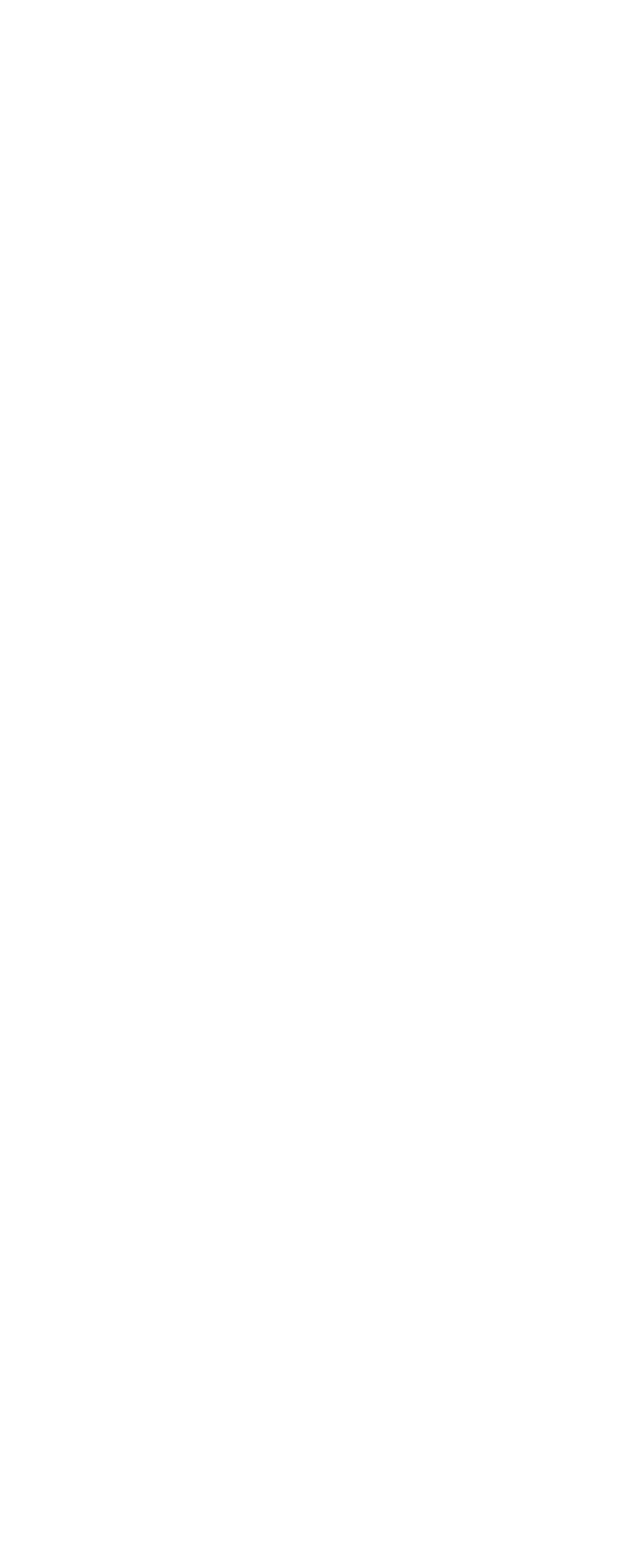
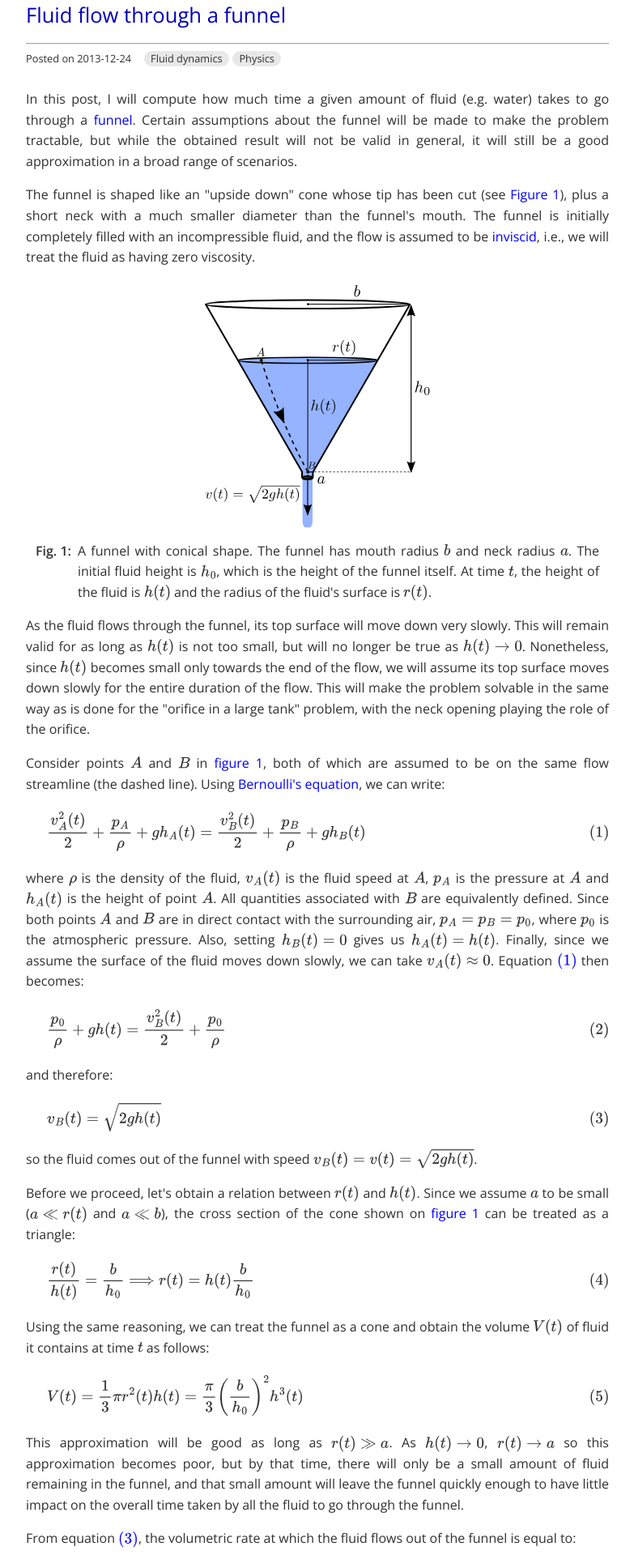
Before and after one commit to dassencio/blog, a Vue app: page /23 in a window 1280 px wide. Before the commit this address had no page. Shown: the part 160-2080 px from the top of the page at 81% size, without its empty margins (248-1031 px from the left). Before the commit the page ends 800 px from the top, so only its background shows below. Built offline with nearby package versions, Linux system fonts and the light colour scheme; a small style sheet from the web is missing; what vue3-highlightjs would draw is missing.

Commit message:
Add post: "Fluid flow through a funnel"

```diff
--- a/src/posts.ts
+++ b/src/posts.ts
@@ -2,6 +2,14 @@ import { dateToString } from "@/functions";
 import { PostLabel, type Post } from "@/types";
 
 const posts: Post[] = [
+  {
+    compatibilityIndex: "62f54ab6114d473b6933ad5bf5a5fc88",
+    component: () => import("@/posts/23.vue"),
+    date: dateToString(2013, 12, 24),
+    id: "23",
+    labels: [PostLabel.FluidDynamics, PostLabel.Physics],
+    title: "Fluid flow through a funnel",
+  },
   {
     compatibilityIndex: "5e41315c9dedf9fd1d27776c1df18509",
     component: () => import("@/posts/22.vue"),
--- /dev/null
+++ b/src/posts/23.vue
@@ -0,0 +1,276 @@
+<template>
+  <p>
+    In this post, I will compute how much time a given amount of fluid (e.g.
+    water) takes to go through a
+    <a href="https://en.wikipedia.org/wiki/Funnel">funnel</a>. Certain
+    assumptions about the funnel will be made to make the problem tractable, but
+    while the obtained result will not be valid in general, it will still be a
+    good approximation in a broad range of scenarios.
+  </p>
+
+  <p>
+    The funnel is shaped like an "upside down" cone whose tip has been cut (see
+    <FigureLink :figureNumber="1">Figure 1</FigureLink>), plus a short neck with
+    a much smaller diameter than the funnel's mouth. The funnel is initially
+    completely filled with an incompressible fluid, and the flow is assumed to
+    be <a href="https://en.wikipedia.org/wiki/Inviscid_flow">inviscid</a>, i.e.,
+    we will treat the fluid as having zero viscosity.
+  </p>
+
+  <FigureBlock
+    :figureNumber="1"
+    caption="A funnel with conical shape. The funnel has mouth radius $b$ and
+             neck radius $a$. The initial fluid height is $h_0$, which is the
+             height of the funnel itself. At time $t$, the height of the fluid
+             is $h(t)$ and the radius of the fluid's surface is $r(t)$."
+  >
+    <ResponsiveImage alt="Funnel" :src="fluidFunnel" />
+  </FigureBlock>
+
+  <p>
+    As the fluid flows through the funnel, its top surface will move down very
+    slowly. This will remain valid for as long as $h(t)$ is not too small, but
+    will no longer be true as $h(t) \rightarrow 0$. Nonetheless, since $h(t)$
+    becomes small only towards the end of the flow, we will assume its top
+    surface moves down slowly for the entire duration of the flow. This will
+    make the problem solvable in the same way as is done for the "orifice in a
+    large tank" problem, with the neck opening playing the role of the orifice.
+  </p>
+
+  <p>
+    Consider points $A$ and $B$ in
+    <FigureLink :figureNumber="1">figure 1</FigureLink>, both of which are
+    assumed to be on the same flow streamline (the dashed line). Using
+    <a href="https://en.wikipedia.org/wiki/Bernoulli%27s_principle"
+      >Bernoulli's equation</a
+    >, we can write:
+  </p>
+
+  <EquationBlock>
+    \frac{v_A^2(t)}{2} + \frac{p_A}{\rho} + gh_A(t) = \frac{v_B^2(t)}{2} +
+    \frac{p_B}{\rho} + gh_B(t) \label{eq_bern}
+  </EquationBlock>
+
+  <p>
+    where $\rho$ is the density of the fluid, $v_A(t)$ is the fluid speed at
+    $A$, $p_A$ is the pressure at $A$ and $h_A(t)$ is the height of point $A$.
+    All quantities associated with $B$ are equivalently defined. Since both
+    points $A$ and $B$ are in direct contact with the surrounding air, $p_A =
+    p_B = p_0$, where $p_0$ is the atmospheric pressure. Also, setting $h_B(t) =
+    0$ gives us $h_A(t) = h(t)$. Finally, since we assume the surface of the
+    fluid moves down slowly, we can take $v_A(t) \approx 0$. Equation
+    \eqref{eq_bern} then becomes:
+  </p>
+
+  <EquationBlock>
+    \frac{p_0}{\rho} + gh(t) = \frac{v_B^2(t)}{2} + \frac{p_0}{\rho}
+  </EquationBlock>
+
+  <p>and therefore:</p>
+
+  <EquationBlock> v_B(t) = \sqrt{2gh(t)} \label{eq_vB} </EquationBlock>
+
+  <p>
+    so the fluid comes out of the funnel with speed $v_B(t) = v(t) =
+    \sqrt{2gh(t)}$.
+  </p>
+
+  <p>
+    Before we proceed, let's obtain a relation between $r(t)$ and $h(t)$. Since
+    we assume $a$ to be small ($a \ll r(t)$ and $a \ll b$), the cross section of
+    the cone shown on <FigureLink :figureNumber="1">figure 1</FigureLink> can be
+    treated as a triangle:
+  </p>
+
+  <EquationBlock>
+    \frac{r(t)}{h(t)} = \frac{b}{h_0} \Longrightarrow r(t) = h(t)\frac{b}{h_0}
+  </EquationBlock>
+
+  <p></p>
+
+  <p>
+    Using the same reasoning, we can treat the funnel as a cone and obtain the
+    volume $V(t)$ of fluid it contains at time $t$ as follows:
+  </p>
+
+  <EquationBlock>
+    V(t) = \frac{1}{3}\pi r^2(t) h(t) =
+    \frac{\pi}{3}\left(\frac{b}{h_0}\right)^2h^3(t) \label{eq_volume}
+  </EquationBlock>
+
+  <p>
+    This approximation will be good as long as $r(t) \gg a$. As $h(t)
+    \rightarrow 0$, $r(t) \rightarrow a$ so this approximation becomes poor, but
+    by that time, there will only be a small amount of fluid remaining in the
+    funnel, and that small amount will leave the funnel quickly enough to have
+    little impact on the overall time taken by all the fluid to go through the
+    funnel.
+  </p>
+
+  <p>
+    From equation \eqref{eq_vB}, the volumetric rate at which the fluid flows
+    out of the funnel is equal to:
+  </p>
+
+  <EquationBlock>
+    \Phi(t) = A v(t) = (\pi a^2) v(t) = \pi a^2 \sqrt{2gh(t)}
+    \label{eq_flow_rate}
+  </EquationBlock>
+
+  <p>
+    where $A = \pi a^2$ is the cross sectional area of the funnel's neck. Since
+    this flow rate is the rate at which the fluid leaves the funnel, we have
+    (below the notation $\dot{q}$ is used to represent $dq/dt$):
+  </p>
+
+  <EquationBlock> \dot{V}(t) = -\Phi(t) \label{eq_v_phi} </EquationBlock>
+
+  <p>But from equation \eqref{eq_volume}, we have that:</p>
+
+  <EquationBlock>
+    \dot{V}(t) = \frac{\pi}{3}\left(\frac{b}{h_0}\right)^2 3 h^2(t) \dot{h}(t) =
+    \pi\left(\frac{b}{h_0}\right)^2 h^2(t) \dot{h}(t)
+  </EquationBlock>
+
+  <p>
+    Inserting this on equation \eqref{eq_v_phi} and using equation
+    \eqref{eq_flow_rate}, we get:
+  </p>
+
+  <EquationBlock>
+    \pi\left(\frac{b}{h_0}\right)^2 h^2(t) \dot{h}(t) = -\pi a^2 \sqrt{2gh(t)}
+  </EquationBlock>
+
+  <p>Cancelling common terms on both sides of the equation above yields:</p>
+
+  <EquationBlock>
+    \left(\frac{b}{h_0}\right)^2 h^{3/2}(t) \dot{h}(t) = -a^2 \sqrt{2g}
+    \label{eq_hr}
+  </EquationBlock>
+
+  <p>Since:</p>
+
+  <EquationBlock>
+    h^{3/2}(t) \dot{h}(t) = \frac{2}{5}\frac{d}{dt}h^{5/2}(t)
+  </EquationBlock>
+
+  <p>then equation \eqref{eq_hr} can be rewritten as:</p>
+
+  <EquationBlock>
+    \frac{d}{dt}h^{5/2}(t) = -\frac{5}{2} \left(\frac{h_0}{b}\right)^2 a^2
+    \sqrt{2g}
+  </EquationBlock>
+
+  <p>Integrating both sides with respect to time yields:</p>
+
+  <!-- prettier-ignore -->
+  <EquationBlock align>
+    \int_{t'=0}^{t'=t} \frac{d}{dt'}h^{5/2}(t')dt' &=
+      -\int_{t'=0}^{t'=t} \frac{5}{2} \left(\frac{h_0}{b}\right)^2 a^2 \sqrt{2g} dt' \\
+    h^{5/2}(t)\bigg|_{t'=0}^{t'=t} &=
+      -\frac{5}{2} \left(\frac{h_0}{b}\right)^2 a^2 \sqrt{2g} t \\
+    h^{5/2}(t) - h_0^{5/2} &=
+      -\frac{5}{2}\left(\frac{h_0}{b}\right)^2 a^2 \sqrt{2g} t
+  </EquationBlock>
+
+  <p>This gives us an expression for the fluid height $h(t)$:</p>
+
+  <!-- prettier-ignore -->
+  <EquationBlock align>
+    h(t) &= \left[h_0^{5/2} - \frac{5}{2}\left(\frac{h_0}{b}\right)^2 a^2 \sqrt{2g} t \right]^{2/5} \\
+         &= h_0 \left[1 - \frac{5}{2} \frac{1}{\sqrt{h_0}b^2} a^2 \sqrt{2g} t \right]^{2/5}
+  </EquationBlock>
+
+  <p>A bit more algebraic manipulation yields:</p>
+
+  <EquationBlock>
+    h(t) = h_0\left[ 1 - \frac{5}{2} \left(\frac{a}{b}\right)^2
+    \sqrt{\frac{2g}{h_0}} t \right]^{2/5} \label{eq_h_vs_t}
+  </EquationBlock>
+
+  <p>
+    The time $T$ the entire fluid volume takes to go through the funnel is such
+    that $h(T) = 0$, which implies:
+  </p>
+
+  <EquationBlock>
+    1 - \frac{5}{2} \left(\frac{a}{b}\right)^2 \sqrt{\frac{2g}{h_0}} T = 0
+  </EquationBlock>
+
+  <p>Therefore:</p>
+
+  <EquationBlock boxed>
+    T = \frac{2}{5} \left(\frac{b}{a}\right)^2 \sqrt{\frac{h_0}{2g}}
+    \label{eq_T}
+  </EquationBlock>
+
+  <p>
+    Equation \eqref{eq_T} can be used to write equation \eqref{eq_h_vs_t} in a
+    simpler form:
+  </p>
+
+  <EquationBlock>
+    h(t) = h_0\left( 1 - \frac{t}{T} \right)^{2/5}
+  </EquationBlock>
+
+  <p>
+    <FigureLink :figureNumber="2">Figure 2</FigureLink> shows a graph of
+    $h(t)/h_0$ versus $t / T$.
+  </p>
+
+  <FigureBlock :figureNumber="2" caption="Fluid height $h(t)/h_0$ vs. $t/T$.">
+    <FlotChart class="figure-2" :data="data" :options="options" />
+  </FigureBlock>
+
+  <p>
+    As the graph on <FigureLink :figureNumber="2">figure 2</FigureLink> shows,
+    the fluid's surface moves down slowly until about $t = 0.95T$, at which
+    point $h(t)$ starts decreasing quickly. From there on, some of our
+    assumptions about the nature of the flow will no longer be accurate, but as
+    mentioned above, this will not cause a substantial deviation from our
+    computed estimate of $T$.
+  </p>
+</template>
+
+<script setup lang="ts">
+import { onMounted } from "vue";
+import { onViewMounted } from "@/functions";
+import fluidFunnel from "@/assets/images/fluid-funnel.svg";
+
+onMounted(() => onViewMounted());
+
+const N = 500;
+const dx = 1.0 / N;
+const points = [];
+
+for (let n = 0; n <= N; ++n) {
+  points.push([n * dx, Math.pow(1 - n * dx, 0.4)]);
+}
+
+const data = [{ label: "$h(t)/h_0$", data: points }];
+
+const options = {
+  legend: {
+    position: "ne",
+  },
+  xaxis: {
+    axisLabel: "$t/T$",
+    max: 1.05,
+    min: 0.0,
+    ticks: 10,
+  },
+  yaxis: {
+    axisLabel: "$h(t)/h_0$",
+    max: 1.1,
+    min: 0.0,
+    ticks: 4,
+  },
+};
+</script>
+
+<style scoped lang="scss">
+.figure-2 {
+  height: 20 * $base-length;
+  width: 35 * $base-length;
+}
+</style>
--- a/src/types.ts
+++ b/src/types.ts
@@ -5,6 +5,7 @@ export enum PostLabel {
   CompAnalysis = "Complex analysis",
   Compsci = "Computer science",
   Electromagnetism = "Electromagnetism",
+  FluidDynamics = "Fluid dynamics",
   Git = "Git",
   Gravitation = "Gravitation",
   IPv6 = "IPv6",
```
Also changed, not shown: src/assets/images/fluid-funnel.svg (added).
